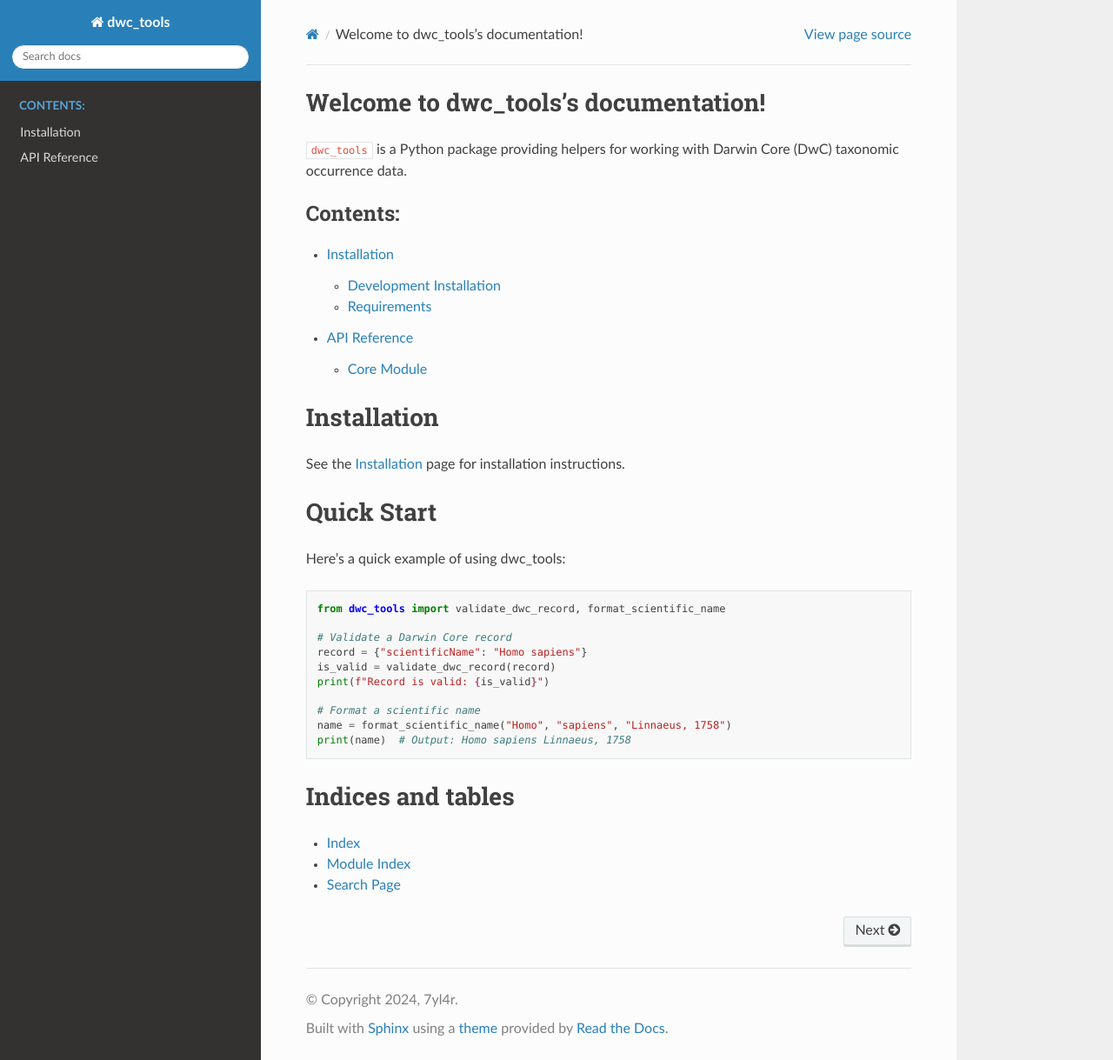
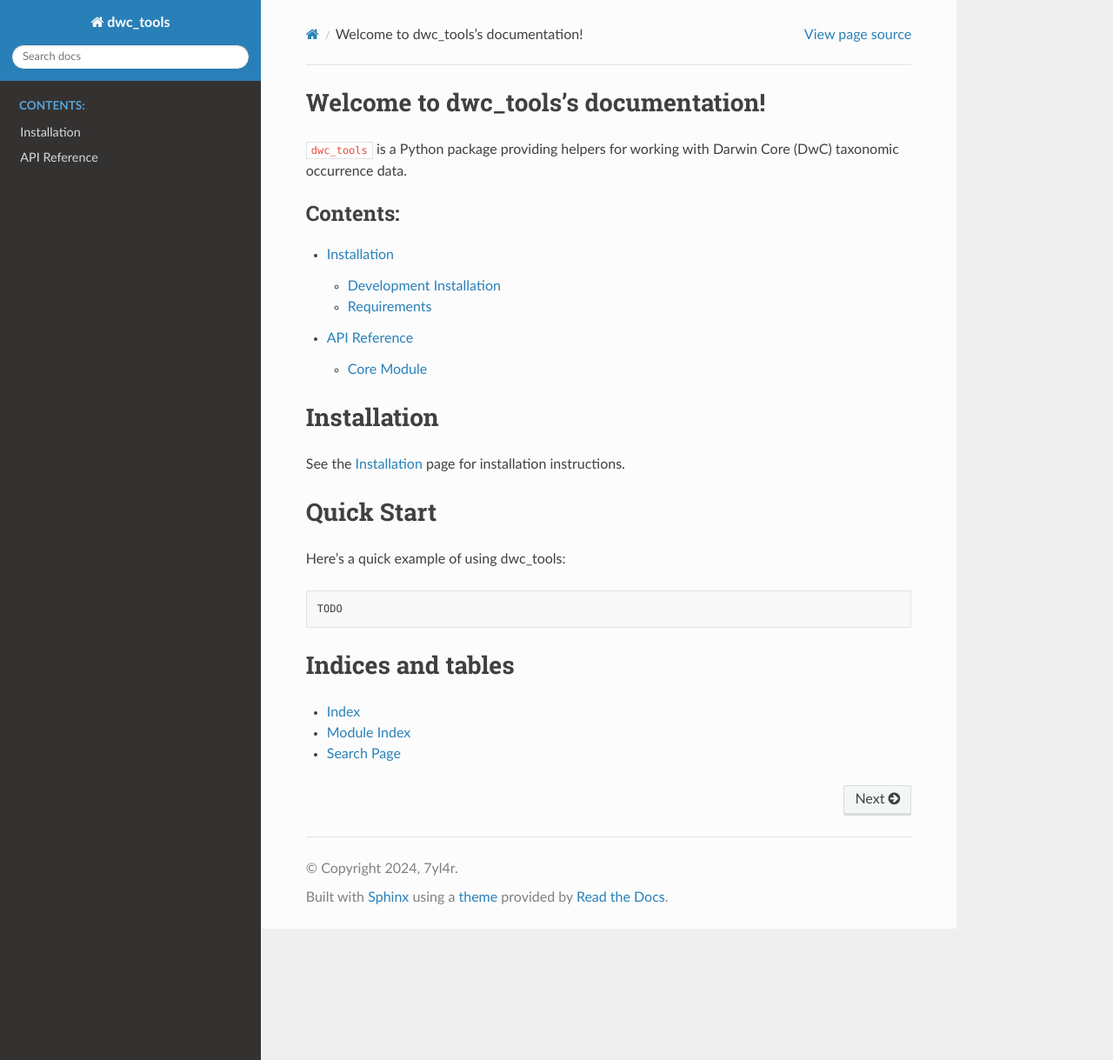
Before and after one commit to 7yl4r/dwc_tools, a Sphinx documentation site: the page built from docs/index.rst, in a window 1280 px wide and 1219 px high. Shown: the whole window at 87% size. Built offline with Sphinx 7.4.7 and the Read the Docs theme 3.1.0, drawn with Linux system fonts in a browser that asks for light colours; pages that are not in the unit, such as notebooks, are missing from menus.

Commit message:
Remove example usage of dwc_tools from documentation
Removed example code for using dwc_tools.

```diff
--- a/docs/index.rst
+++ b/docs/index.rst
@@ -25,16 +25,7 @@ Here's a quick example of using dwc_tools:
 
 .. code-block:: python
 
-   from dwc_tools import validate_dwc_record, format_scientific_name
-
-   # Validate a Darwin Core record
-   record = {"scientificName": "Homo sapiens"}
-   is_valid = validate_dwc_record(record)
-   print(f"Record is valid: {is_valid}")
-
-   # Format a scientific name
-   name = format_scientific_name("Homo", "sapiens", "Linnaeus, 1758")
-   print(name)  # Output: Homo sapiens Linnaeus, 1758
+   TODO
 
 Indices and tables
 ==================
```
